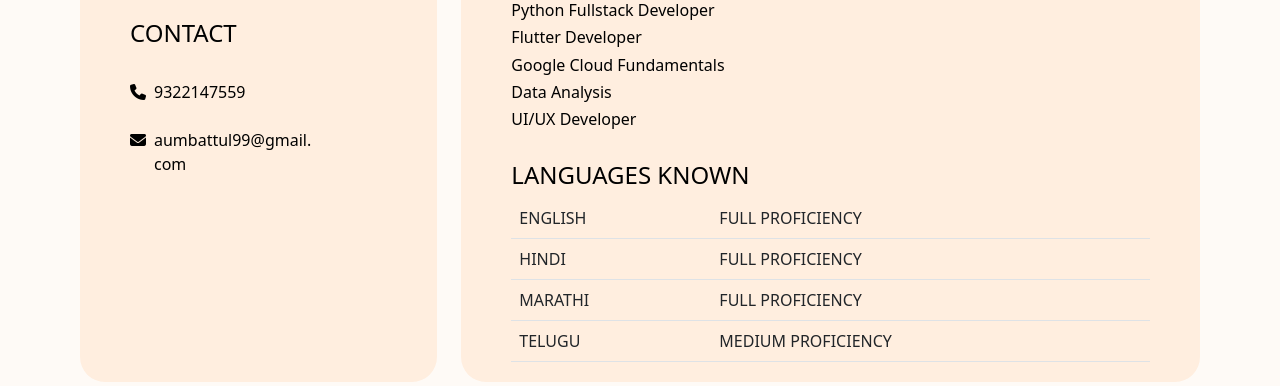
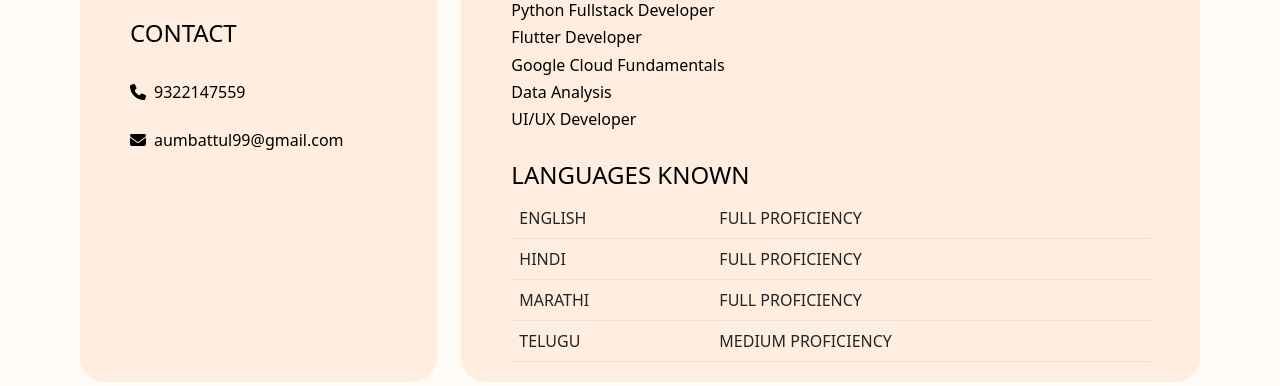
Before and after one commit to aum99/my-portfolio-website, a Flask app: page /resume in a window 1280 px wide. Shown: the part 1206-1592 px from the top of the page. Run offline with Flask 2, Linux system fonts and the light colour scheme; some libraries are stand-ins or nearby versions.

Commit message:
resume page minor change

```diff
--- a/templates/resume.html
+++ b/templates/resume.html
@@ -61,7 +61,7 @@
             <div class="col-1 ">
               <i class="fa-solid fa-phone"></i>
             </div>
-            <div class="col-8">
+            <div class="col-10">
               9322147559
             </div>
           </div>
@@ -70,7 +70,7 @@
             <div class="col-1">
               <i class="fa-solid fa-envelope"></i>
             </div>
-            <div class="col-8">
+            <div class="col-10">
               aumbattul99@gmail.com
             </div>
           </div>
```
